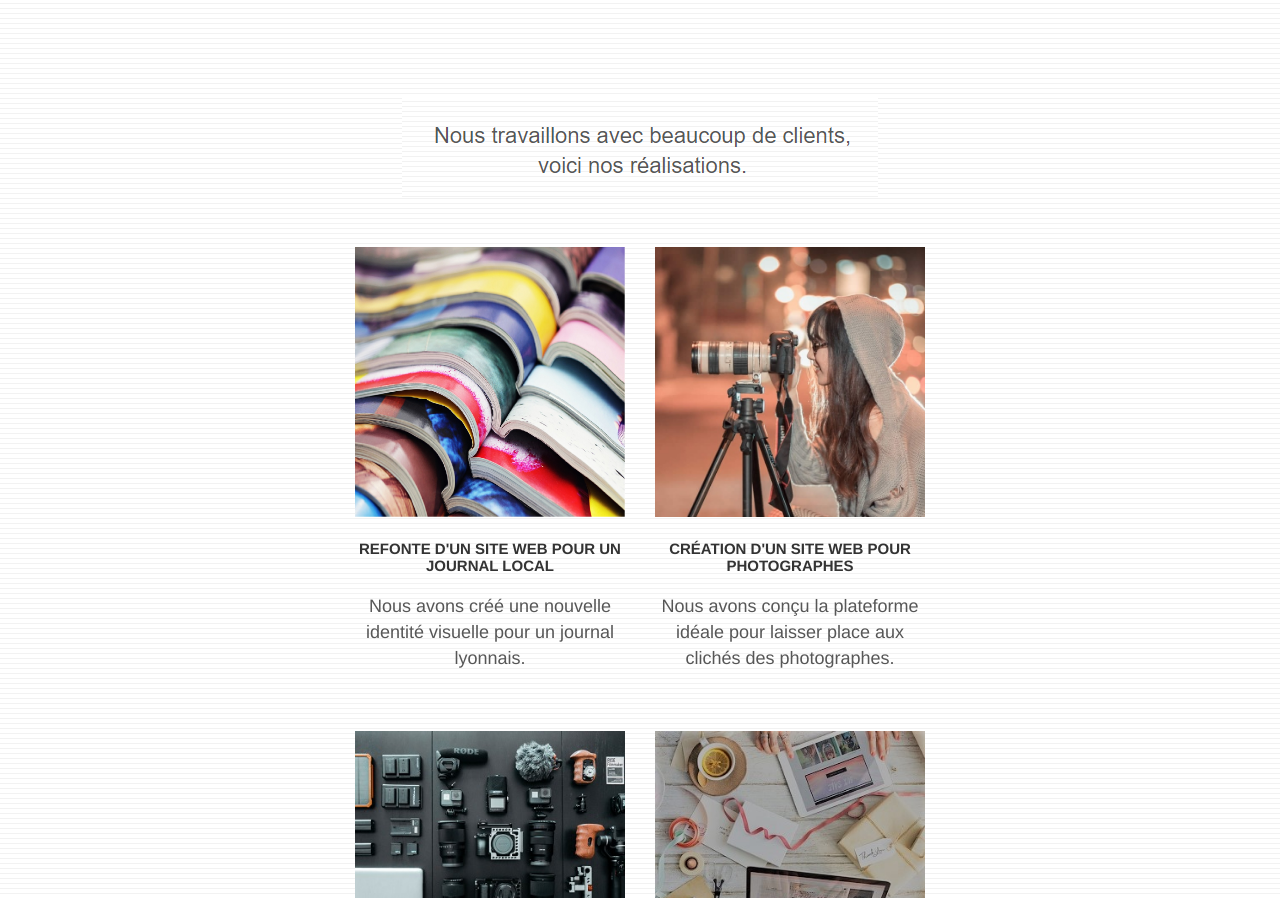
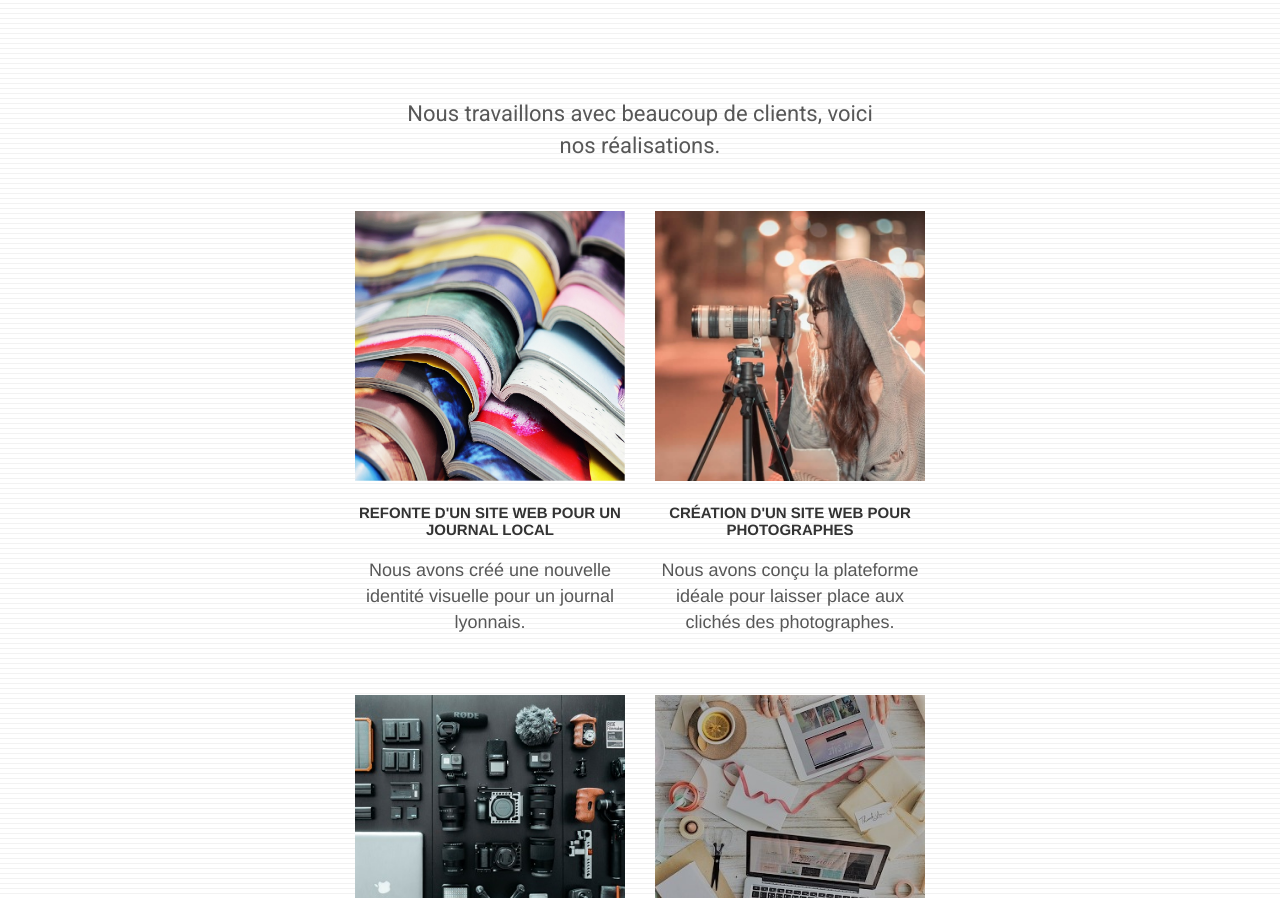
Before and after one commit to TedjaniBetta/La-Panthere, a plain HTML site: page index.html in a window 1280 px wide. Shown: the part 1961-2859 px from the top of the page. Drawn offline with Linux system fonts and the light colour scheme.

Commit message:
Index + css modifié

```diff
--- a/index.html
+++ b/index.html
@@ -160,7 +160,7 @@
 	<div class="container bloc-lg">
 		<div class="row">
 			<div class="col-sm-12 text-center">
-				<img alt="agence web, agence web paris, web design paris, stratégie web" src="img/title2.png" />
+				<p class="p_portfolio">Nous travaillons avec beaucoup de clients, voici nos réalisations.</p>
 			</div>
 		</div>
 		<div class="row tight-width-whitespace portfolio-row">
--- a/style.css
+++ b/style.css
@@ -10,7 +10,7 @@ body {
 a,
 button {
     transition: all .3s ease-in-out;
-    outline: none!important;
+    outline: none;
 }
 
 a:hover {
@@ -1072,6 +1072,14 @@ h4 {
 .cont_top {
     transition: 1s;
 }
+
 .cont_top:hover{
     transform: scale(1.3);
 }
+
+.p_portfolio{
+    font-size: 22px;
+    width: 50%;
+    margin: 0 auto;
+    font-family: 'Roboto';
+}
```
